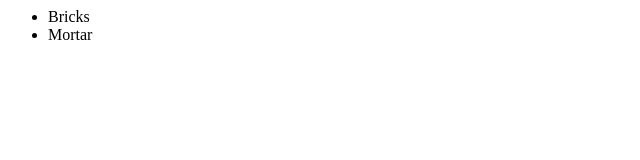
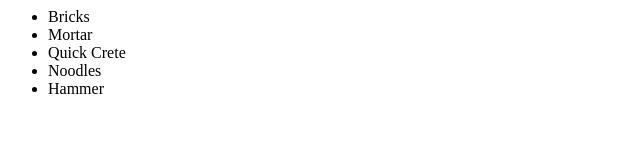
Before and after one commit to SeanMcKnight/MyTestProject, a plain HTML site: page index.html in a window 1280 px wide. Shown: the whole page, without its empty margins (0-640 px from the left). Drawn offline with Linux system fonts and the light colour scheme.

Commit message:
Added to list

```diff
--- a/index.html
+++ b/index.html
@@ -5,6 +5,9 @@
             <ul>
                 <li>Bricks</li>
                 <li>Mortar</li>
+                <li>Quick Crete</li>
+                <li>Noodles</li>
+                <li>Hammer</li>
             </ul>
         </div>
     </body>
```
